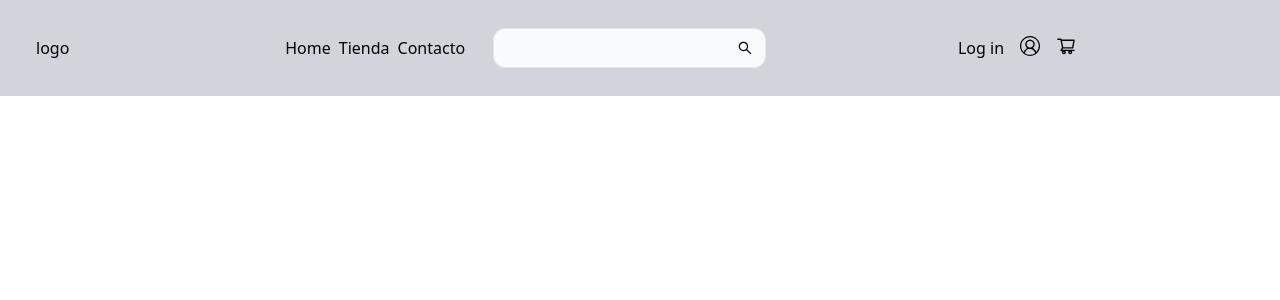
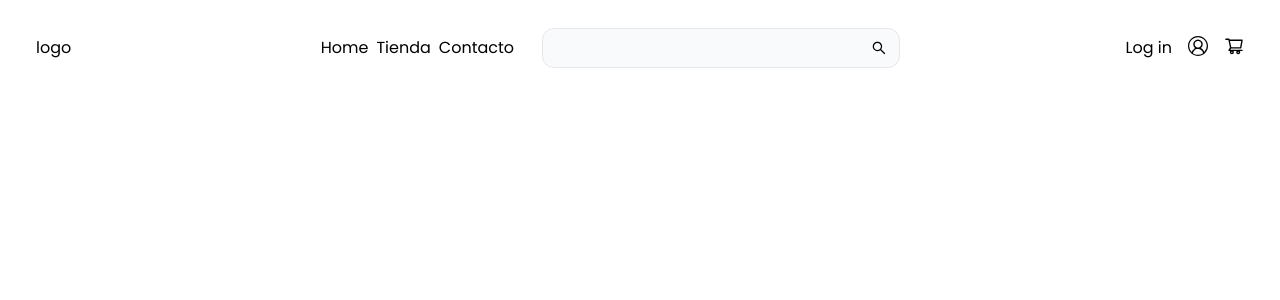
Before and after one commit to No-Country/c14-15-t-node-react, a React (Vite) app in the folder client/ecomerce-green/: page / in a window 1280 px wide. Shown: the top 300 px of the page. Built offline with nearby package versions, Linux system fonts and the light colour scheme.

Commit message:
header fixed

```diff
--- a/client/ecomerce-green/src/components/Header.jsx
+++ b/client/ecomerce-green/src/components/Header.jsx
@@ -15,8 +15,8 @@ const Header = () => {
   };
 
   return (
-    <header className="bg-gray-300">
-      <div className="flex justify-between  items-center h-24 max-w-[1240px] px-4 mx-auto">
+    <header className="header">
+      <div className="flex justify-between items-center h-24 max-w-[1240px]  px-4 mx-auto">
         <h1 className=" flex ">logo</h1>
         {/* Navbar destock */}
         <nav className=" hidden md:flex gap-1 p-6 ">
@@ -26,7 +26,7 @@ const Header = () => {
             <li>Contacto</li>
           </ul>
           <div className="flex g-2 items-center border rounded-xl h-10 px-3 mt-4 bg-slate-50">
-            <input className="border-none  bg-slate-50" type="text" />
+            <input className="border-none  bg-slate-50"  type="text" />
             <AiOutlineSearch />
           </div>
         </nav>
@@ -42,11 +42,11 @@ const Header = () => {
             </li>
           </ul>
         </div>
-        <div>
+
           <div onClick={handleNav} className="block md:hidden">
             {nav ? <AiOutlineClose size={20} /> : <AiOutlineMenu size={20} />}
           </div>
-        </div>
+
         {/* Navbar mobile */}
 
         <nav
--- a/client/ecomerce-green/src/index.css
+++ b/client/ecomerce-green/src/index.css
@@ -1,5 +1,12 @@
-@import url('https://fonts.googleapis.com/css2?family=Poppins:wght@300;400&display=swap');
-
+@import url('https://fonts.googleapis.com/css2?family=Poppins:wght@300;400&family=Roboto&display=swap');
 @tailwind base;
 @tailwind components;
 @tailwind utilities;
+
+body{
+    font-family: 'Poppins', sans-serif;
+}
+.header{
+    background:  rgba(183, 192, 206, 0.25) repeat-x scroll 0 0 transparent;
+
+}
```
